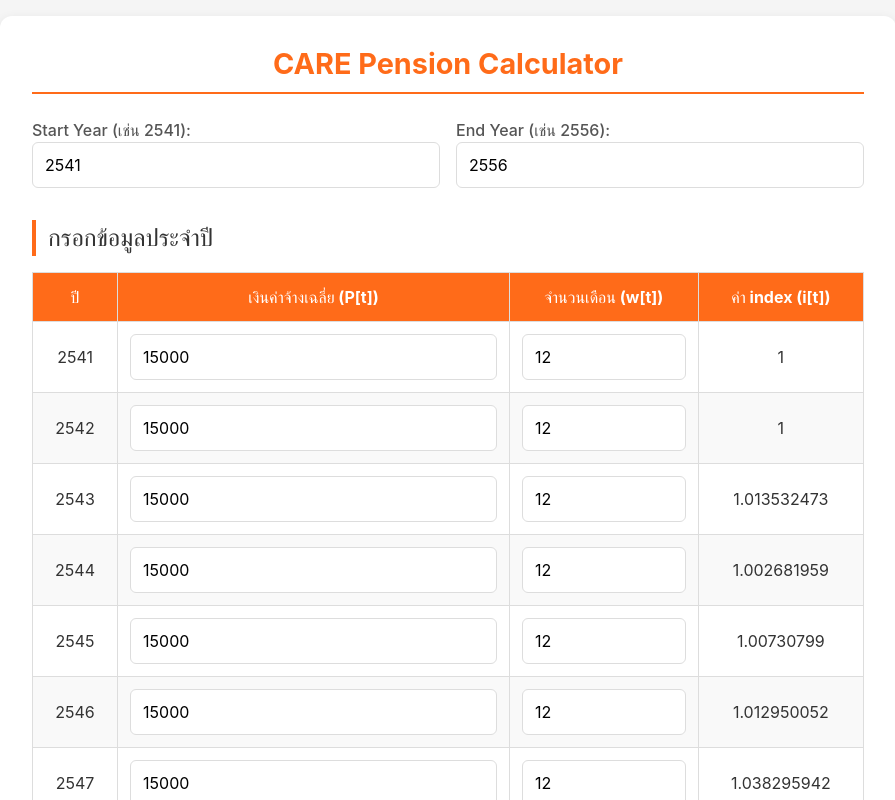
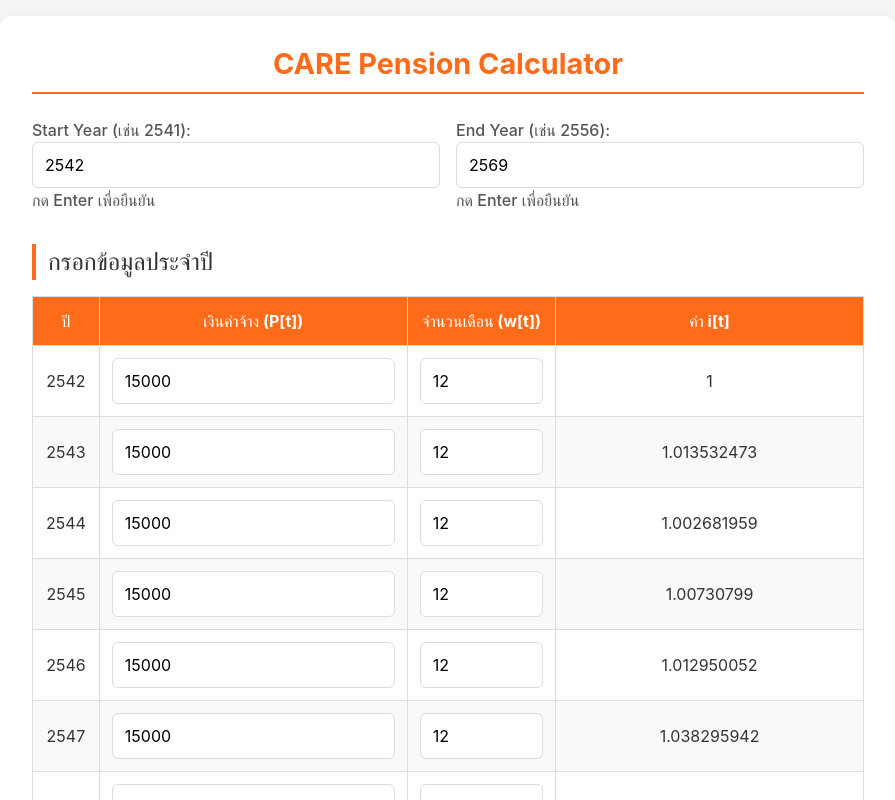
Before and after one commit to 44REAM/care-sso, a React (Vite) app: page / in a window 1280 px wide. Shown: the top 800 px of the page, without its empty margins (192-1087 px from the left). Built offline with nearby package versions, Linux system fonts and the light colour scheme.

Commit message:
fix input box

```diff
--- a/src/App.tsx
+++ b/src/App.tsx
@@ -1,7 +1,7 @@
 import React, { useState, useEffect } from "react";
 import "./App.css";
 
-// Define types for our data structures
+// Define interfaces for data structures
 interface YearData {
   C: number;
   M: number;
@@ -24,14 +24,14 @@ interface RateDataType {
   [year: string]: string;
 }
 
-interface ResultType {
-  ReValue: { [year: string]: number };
-  AdjustedAmount: { [year: string]: number };
-  discountFactors: { [year: string]: number };
+interface CalculationResult {
+  ReValue: Record<string, number>;
+  AdjustedAmount: Record<string, number>;
+  discountFactors: Record<string, number>;
   finalAdjustedAmount: number;
   pensionPercentage: number;
   pensionAmount: number;
-  cumMonths: { [year: string]: number };
+  cumMonths: Record<string, number>;
   years: string[];
 }
 
@@ -86,12 +86,12 @@ const getYearArray = (start: number, end: number): string[] => {
 	return years;
 };
 
-const computeDiscountFactor = (years: string[], tIdx: number, dataOverride: StaticDataType): number => {
+const computeDiscountFactor = (years: string[], tIdx: number, dataOverride: Record<string, YearData>): number => {
 	if (tIdx < 4) return 1;
 	let pureRevaluedAvg = 1;
 	for (let k = tIdx - 4; k < tIdx; k++) {
 		const yr = years[k];
-    pureRevaluedAvg *= dataOverride[yr].i as number;
+		pureRevaluedAvg *= dataOverride[yr].i as number; // using type assertion since we know these values aren't null in this context
 	}
 	let sum = 1;
 	for (let j = tIdx - 4; j < tIdx; j++) {
@@ -111,15 +111,15 @@ const calculateCARE = (
   moneyData: MoneyDataType,
   monthData: MonthDataType,
   rateData: RateDataType
-): ResultType => {
+): CalculationResult => {
 	const years = getYearArray(startYear, endYear);
 	const n = years.length;
-  const ReValue: { [year: string]: number } = {};
-  const AdjustedAmount: { [year: string]: number } = {};
-  const cumMonths: { [year: string]: number } = {};
-  const discountFactors: { [year: string]: number } = {};
+	const ReValue: Record<string, number> = {};
+	const AdjustedAmount: Record<string, number> = {};
+	const cumMonths: Record<string, number> = {};
+	const discountFactors: Record<string, number> = {};
 
-  const dataOverride: StaticDataType = {};
+	const dataOverride: Record<string, YearData> = {};
 	years.forEach((yr) => {
 		if (!staticData[yr]) {
 			throw new Error(`ไม่มีข้อมูลสำหรับปี ${yr}`);
@@ -210,28 +210,60 @@ const calculateCARE = (
 };
 
 const CAREPensionCalculator: React.FC = () => {
-  const [startYear, setStartYear] = useState<number>(2541);
-  const [endYear, setEndYear] = useState<number>(2556);
+	const [startYear, setStartYear] = useState<number>(2542);
+	const [tempStartYear, setTempStartYear] = useState<number>(2542);
+	const [endYear, setEndYear] = useState<number>(2569);
+	const [tempEndYear, setTempEndYear] = useState<number>(2569);
 	const [moneyData, setMoneyData] = useState<MoneyDataType>({});
 	const [monthData, setMonthData] = useState<MonthDataType>({});
 	const [rateData, setRateData] = useState<RateDataType>({});
-  const [result, setResult] = useState<ResultType | null>(null);
+	const [result, setResult] = useState<CalculationResult | null>(null);
 	const [error, setError] = useState<string | null>(null);
 	const [isInitialized, setIsInitialized] = useState<boolean>(false);
 	const [showDetails, setShowDetails] = useState<boolean>(false);
 
-  // Handle end year changes with validation
-  const handleEndYearChange = (value: string): void => {
-    const newEndYear = parseInt(value);
+	// Handle start year keypress
+	const handleStartYearKeyPress = (e: React.KeyboardEvent<HTMLInputElement>): void => {
+		if (e.key === 'Enter') {
+			const newStartYear = parseInt(tempStartYear.toString());
+			if (newStartYear < 2541) {
+				setTempStartYear(2541);
+				setStartYear(2541);
+				setError("ปีเริ่มต้นต้องไม่น้อยกว่า 2541");
+			} else if (newStartYear > 2580) {
+				setTempStartYear(2580);
+				setStartYear(2580);
+				setError("ปีเริ่มต้นต้องไม่เกิน 2580");
+			} else if (newStartYear > endYear) {
+				setEndYear(newStartYear);
+				setTempEndYear(newStartYear);
+				setStartYear(newStartYear);
+				setError("ปรับปีสุดท้ายให้เท่ากับปีเริ่มต้น");
+			} else {
+				setStartYear(newStartYear);
+				setError(null);
+			}
+			initializeYearData(newStartYear, endYear);
+		}
+	};
+
+	// Handle end year keypress
+	const handleEndYearKeyPress = (e: React.KeyboardEvent<HTMLInputElement>): void => {
+		if (e.key === 'Enter') {
+			const newEndYear = parseInt(tempEndYear.toString());
 			if (newEndYear > 2580) {
+				setTempEndYear(2580);
 				setEndYear(2580);
 				setError("ปีสุดท้ายต้องไม่เกิน 2580");
 			} else if (newEndYear < startYear) {
+				setTempEndYear(startYear);
 				setEndYear(startYear);
 				setError("ปีสุดท้ายต้องมากกว่าหรือเท่ากับปีเริ่มต้น");
 			} else {
 				setEndYear(newEndYear);
 				setError(null);
+			}
+			initializeYearData(startYear, newEndYear);
 		}
 	};
 
@@ -255,8 +287,9 @@ const CAREPensionCalculator: React.FC = () => {
 		});
 	};
 
-  useEffect(() => {
-    const years = getYearArray(startYear, endYear);
+	// Initialize data for the years range
+	const initializeYearData = (start: number, end: number): void => {
+		const years = getYearArray(start, end);
 		setMoneyData((prev) => {
 			const newData: MoneyDataType = {};
 			years.forEach((yr) => {
@@ -276,14 +309,19 @@ const CAREPensionCalculator: React.FC = () => {
 			years.forEach((yr) => {
 				if (staticData[yr] && (staticData[yr].i === null || parseInt(yr) >= 2568)) {
 					newData[yr] = prev[yr] !== undefined ? prev[yr] : "1.04";
-        } else if (staticData[yr]) {
-          newData[yr] = prev[yr] !== undefined ? prev[yr] : (staticData[yr].i as number).toString();
+				} else if (staticData[yr] && staticData[yr].i !== null) {
+					newData[yr] = prev[yr] !== undefined ? prev[yr] : staticData[yr].i.toString();
 				}
 			});
 			return newData;
 		});
 		setIsInitialized(true);
-  }, [startYear, endYear]);
+	};
+
+	// Initial setup (only once)
+	useEffect(() => {
+		initializeYearData(startYear, endYear);
+	}, []);
 
 	const handleCalculation = (): void => {
 		setError(null);
@@ -309,7 +347,11 @@ const CAREPensionCalculator: React.FC = () => {
 			const calcResult = calculateCARE(startYear, endYear, moneyData, monthData, rateData);
 			setResult(calcResult);
 		} catch (err) {
-      setError((err as Error).message || "Error during calculation");
+			if (err instanceof Error) {
+				setError(err.message);
+			} else {
+				setError("Error during calculation");
+			}
 			setResult(null);
 		}
 	};
@@ -329,11 +371,13 @@ const CAREPensionCalculator: React.FC = () => {
 						<input
 							type="number"
 							className="w-full p-2 border rounded mt-1"
-              value={startYear}
-              onChange={(e) => setStartYear(parseInt(e.target.value))}
-              min="2541"
-              max="2580"
+							value={tempStartYear}
+							onChange={(e) => setTempStartYear(parseInt(e.target.value))}
+							onKeyPress={handleStartYearKeyPress}
+							min={2541}
+							max={2580}
 						/>
+						<span className="text-xs text-gray-500">กด Enter เพื่อยืนยัน</span>
 					</label>
 				</div>
 				<div>
@@ -342,11 +386,13 @@ const CAREPensionCalculator: React.FC = () => {
 						<input
 							type="number"
 							className="w-full p-2 border rounded mt-1"
-              value={endYear}
-              onChange={(e) => handleEndYearChange(e.target.value)}
+							value={tempEndYear}
+							onChange={(e) => setTempEndYear(parseInt(e.target.value))}
+							onKeyPress={handleEndYearKeyPress}
 							min={startYear}
-              max="2580"
+							max={2580}
 						/>
+						<span className="text-xs text-gray-500">กด Enter เพื่อยืนยัน</span>
 					</label>
 				</div>
 			</div>
@@ -358,9 +404,9 @@ const CAREPensionCalculator: React.FC = () => {
 						<thead className="bg-gray-100">
 							<tr>
 								<th className="p-2 border">ปี</th>
-                <th className="p-2 border">เงินค่าจ้างเฉลี่ย (P[t])</th>
+								<th className="p-2 border">เงินค่าจ้าง (P[t])</th>
 								<th className="p-2 border">จำนวนเดือน (w[t])</th>
-                <th className="p-2 border">ค่า index (i[t])</th>
+								<th className="p-2 border">ค่า i[t]</th>
 							</tr>
 						</thead>
 						<tbody>
@@ -435,7 +481,7 @@ const CAREPensionCalculator: React.FC = () => {
 				<div className="mt-6 bg-white p-4 rounded-lg border border-gray-200">
 					<div className="grid grid-cols-1 md:grid-cols-3 gap-4 mb-4">
 						<div className="bg-blue-50 p-4 rounded-lg border border-blue-200">
-              <h3 className="text-lg font-medium text-gray-700 mb-2">ค่าจ่างเฉลี่ย</h3>
+							<h3 className="text-lg font-medium text-gray-700 mb-2">AdjustedAmount(T)</h3>
 							<p className="text-2xl font-bold text-blue-800">{result.finalAdjustedAmount.toFixed(2)}</p>
 						</div>
 						<div className="bg-green-50 p-4 rounded-lg border border-green-200">
@@ -463,8 +509,8 @@ const CAREPensionCalculator: React.FC = () => {
 										<th className="p-2 border">ปี</th>
 										<th className="p-2 border">ReValue</th>
 										<th className="p-2 border">AdjustedAmount</th>
-                    <th className="p-2 border">DiscountFactor</th>
-                    <th className="p-2 border">เดือนสะสม (W)</th>
+										<th className="p-2 border">Discount Factor</th>
+										<th className="p-2 border">สะสมเดือน (W)</th>
 									</tr>
 								</thead>
 								<tbody>
```
Lines whose indentation alone changed are shown as unchanged.
